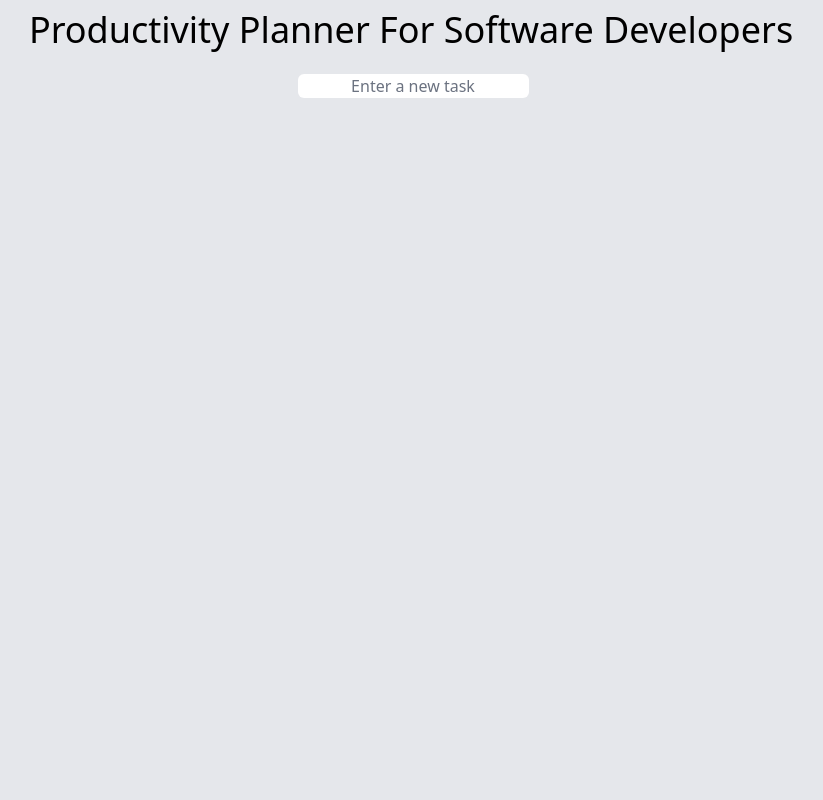
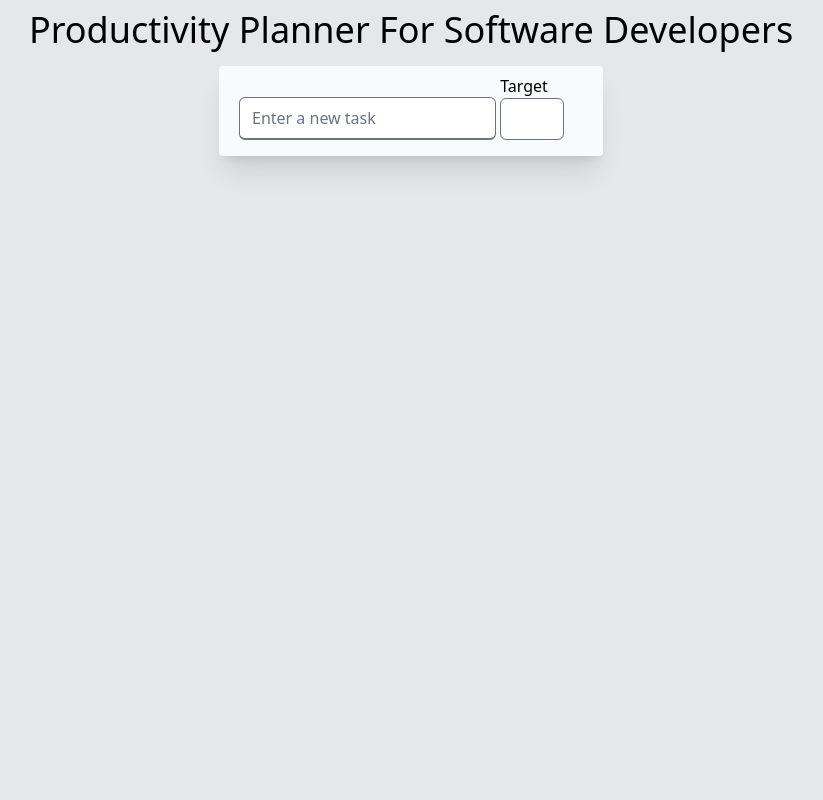
Before and after one commit to ShadFyt/productivity_planner, a Django app: page / in a window 1280 px wide. Shown: the whole page, without its empty margins (229-1052 px from the left). Run offline with Django 4.2, Linux system fonts and the light colour scheme; data that the repository does not hold is empty; some libraries are stand-ins or nearby versions.

Commit message:
update ui algin align form inputs

```diff
--- a/planner/templates/home.html
+++ b/planner/templates/home.html
@@ -18,9 +18,18 @@
                     <h1 class=" text-4xl p-2">Productivity Planner For Software Developers </h1>
                 </div>
                 <div class="col-span-3 flex justify-center">
-                    <form method="post" class="p-2 ml-1 mt-2 w-fit  ">
-                        <input class="text-center rounded-md" id="new_task" placeholder="Enter a new task" ,
-                            name="task_text" />
+                    <form method="post" class="grid grid-cols-3 w-96 p-2 my-5 mt-2 shadow-xl rounded bg-slate-50 ">
+                        <div class="col-span-3 justify-center">
+                            <div class="inline-flex align-bottom">
+                                <input type="text" class=" border-b-2 rounded-md ml-3 my-2" id="new_task"
+                                    placeholder="Enter a new task">
+                            </div>
+                            <div class=" flex-col mb-2 inline-flex">
+                                <label for="target">Target</label>
+                                <input id="target" name="target" type="number"
+                                    class="outline-none focus:outline-none w-16 rounded-md">
+                            </div>
+                        </div>
                         {% csrf_token %}
                     </form>
                 </div>
--- a/productivity_planner/settings.py
+++ b/productivity_planner/settings.py
@@ -45,6 +45,7 @@ INSTALLED_APPS = [
     "django.contrib.staticfiles",
     # third-party
     "django_extensions",
+    # python manage.py tailwind start
     "tailwind",
     "theme",
     # my apps
--- a/theme/static/css/dist/styles.css
+++ b/theme/static/css/dist/styles.css
@@ -707,12 +707,34 @@ select {
   margin-right: auto;
 }
 
-.ml-1 {
-  margin-left: 0.25rem;
+.my-5 {
+  margin-top: 1.25rem;
+  margin-bottom: 1.25rem;
+}
+
+.my-2 {
+  margin-top: 0.5rem;
+  margin-bottom: 0.5rem;
 }
 
 .mt-2 {
   margin-top: 0.5rem;
+}
+
+.ml-3 {
+  margin-left: 0.75rem;
+}
+
+.mb-4 {
+  margin-bottom: 1rem;
+}
+
+.mb-1 {
+  margin-bottom: 0.25rem;
+}
+
+.mb-2 {
+  margin-bottom: 0.5rem;
 }
 
 .block {
@@ -721,6 +743,10 @@ select {
 
 .flex {
   display: flex;
+}
+
+.inline-flex {
+  display: inline-flex;
 }
 
 .table {
@@ -743,22 +769,16 @@ select {
   height: 100vh;
 }
 
-.h-1 {
-  height: 0.25rem;
-}
-
-.max-h-screen {
-  max-height: 100vh;
-}
-
 .min-h-screen {
   min-height: 100vh;
 }
 
-.w-fit {
-  width: -webkit-fit-content;
-  width: -moz-fit-content;
-  width: fit-content;
+.w-96 {
+  width: 24rem;
+}
+
+.w-16 {
+  width: 4rem;
 }
 
 .border-collapse {
@@ -773,16 +793,36 @@ select {
   grid-template-columns: repeat(3, minmax(0, 1fr));
 }
 
+.flex-row {
+  flex-direction: row;
+}
+
+.flex-col {
+  flex-direction: column;
+}
+
+.flex-wrap {
+  flex-wrap: wrap;
+}
+
 .items-center {
   align-items: center;
+}
+
+.justify-end {
+  justify-content: flex-end;
 }
 
 .justify-center {
   justify-content: center;
 }
 
-.rounded-sm {
-  border-radius: 0.125rem;
+.justify-items-end {
+  justify-items: end;
+}
+
+.rounded {
+  border-radius: 0.25rem;
 }
 
 .rounded-md {
@@ -797,9 +837,8 @@ select {
   border-width: 1px;
 }
 
-.border-black {
-  --tw-border-opacity: 1;
-  border-color: rgb(0 0 0 / var(--tw-border-opacity));
+.border-b-2 {
+  border-bottom-width: 2px;
 }
 
 .bg-gray-50 {
@@ -807,27 +846,30 @@ select {
   background-color: rgb(249 250 251 / var(--tw-bg-opacity));
 }
 
-.bg-cyan-700 {
-  --tw-bg-opacity: 1;
-  background-color: rgb(14 116 144 / var(--tw-bg-opacity));
-}
-
-.bg-gray-300 {
-  --tw-bg-opacity: 1;
-  background-color: rgb(209 213 219 / var(--tw-bg-opacity));
-}
-
 .bg-gray-200 {
   --tw-bg-opacity: 1;
   background-color: rgb(229 231 235 / var(--tw-bg-opacity));
+}
+
+.bg-slate-50 {
+  --tw-bg-opacity: 1;
+  background-color: rgb(248 250 252 / var(--tw-bg-opacity));
 }
 
 .p-2 {
   padding: 0.5rem;
 }
 
-.text-center {
-  text-align: center;
+.align-middle {
+  vertical-align: middle;
+}
+
+.align-bottom {
+  vertical-align: bottom;
+}
+
+.align-text-bottom {
+  vertical-align: text-bottom;
 }
 
 .font-serif {
@@ -852,6 +894,17 @@ select {
   letter-spacing: 0em;
 }
 
+.shadow-xl {
+  --tw-shadow: 0 20px 25px -5px rgb(0 0 0 / 0.1), 0 8px 10px -6px rgb(0 0 0 / 0.1);
+  --tw-shadow-colored: 0 20px 25px -5px var(--tw-shadow-color), 0 8px 10px -6px var(--tw-shadow-color);
+  box-shadow: var(--tw-ring-offset-shadow, 0 0 #0000), var(--tw-ring-shadow, 0 0 #0000), var(--tw-shadow);
+}
+
+.outline-none {
+  outline: 2px solid transparent;
+  outline-offset: 2px;
+}
+
 .filter {
   filter: var(--tw-blur) var(--tw-brightness) var(--tw-contrast) var(--tw-grayscale) var(--tw-hue-rotate) var(--tw-invert) var(--tw-saturate) var(--tw-sepia) var(--tw-drop-shadow);
 }
@@ -859,3 +912,8 @@ select {
 .ease-in-out {
   transition-timing-function: cubic-bezier(0.4, 0, 0.2, 1);
 }
+
+.focus\:outline-none:focus {
+  outline: 2px solid transparent;
+  outline-offset: 2px;
+}
```
